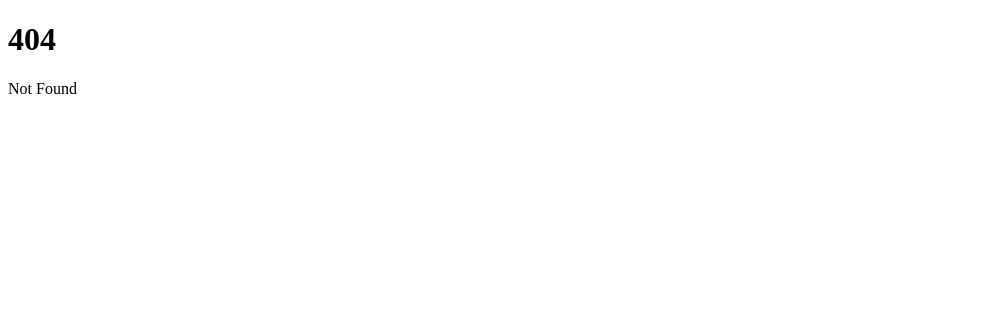
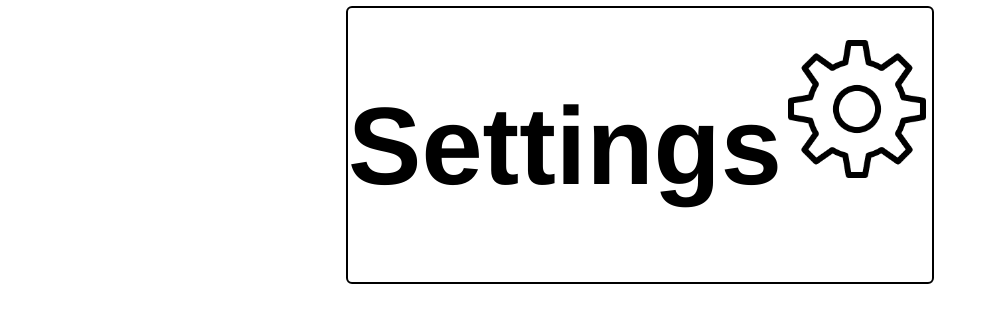
Before and after one commit to Soovier/JAWS-Uno, a SvelteKit app: page /Settings in a window 1280 px wide. Before the commit this address had no page. Shown: the top 322 px of the page, without its empty margins (0-989 px from the left). Built offline with nearby package versions, Linux system fonts and the light colour scheme.

Commit message:
Main Page done, Settings page in progress

```diff
--- /dev/null
+++ b/src/componets/main.svelte
@@ -0,0 +1,90 @@
+<script>
+  function makeGame() {
+    alert("GAME BEING MADE");
+  }
+</script>
+
+<body>
+  <div class="main-back">
+    <h1 class="title">Jaws-Uno-Game</h1>
+    <h3 class="title-display">Please Enter Your Game ID</h3>
+    <input class="ID-Enter" type="text" />
+  </div>
+
+  <div class="creator">
+    <button>
+      <a href="Settings">Create Game</a>
+    </button>
+    <button>Submit Game ID</button>
+  </div>
+</body>
+
+<style>
+  body {
+    background-color: rgb(143, 54, 54);
+  }
+
+  .creator {
+    display: flex;
+    align-items: flex-end;
+    justify-content: center;
+    gap: 2em;
+  }
+
+  .creator button {
+    margin-top: 15px;
+    min-width: 100px;
+    min-height: 25px;
+    font-size: 20px;
+    font-family: "Times New Roman", Times, serif;
+    font-weight: 400px;
+    transition: all 0.45s ease-in-out;
+  }
+
+  .creator button:hover {
+    background-color: rgb(60, 122, 60);
+    font-size: 30px;
+  }
+
+  a {
+    text-decoration: none;
+    color: black;
+  }
+
+  .main-back {
+    display: flex;
+    flex-direction: column;
+    justify-content: center;
+    align-items: center;
+    width: 100%;
+    height: 100%;
+  }
+
+  .ID-Enter {
+    border-radius: 50px;
+    outline: none;
+    text-decoration: none;
+    width: 25%;
+    height: 30px;
+  }
+
+  .title {
+    border-radius: 5px;
+    border: 10px;
+    font-size: 70px;
+    margin-top: 10px;
+    transition: all 1s ease-in-out;
+  }
+
+  .title-display {
+    margin-top: 200px;
+    font-size: 35px;
+    font-family: sans-serif;
+    color: beige;
+  }
+
+  .title:hover {
+    font-size: 80px;
+    color: white;
+  }
+</style>
--- /dev/null
+++ b/src/componets/settingpage.svelte
@@ -0,0 +1,46 @@
+<script>
+  import Gear from "$lib/Gear.png";
+</script>
+
+<div class="display rowz">
+  <div class="align">
+    <div class="title check">
+      <h1>Settings</h1>
+      <img class="Gear-Pic" src={Gear} alt="Gear" />
+    </div>
+  </div>
+</div>
+
+<style>
+  .display {
+    display: flex;
+    justify-content: center;
+    align-items: center;
+    flex-direction: column;
+  }
+
+  .Gear-Pic {
+    min-width: 150px;
+    max-height: 150px;
+    /* margin-top: 150; */
+  }
+
+  .check {
+    display: flex;
+    justify-content: center;
+    align-items: baseline;
+  }
+
+  .title {
+    font-size: 55px;
+    font-family: "Franklin Gothic Medium", "Arial Narrow", Arial, sans-serif;
+    outline: 2px solid;
+    border-radius: 4px;
+    transition: all 0.5s ease-in-out;
+  }
+
+  .title:hover {
+    font-size: 65px;
+    color: white;
+  }
+</style>
--- /dev/null
+++ b/src/routes/Settings/+page.svelte
@@ -0,0 +1,7 @@
+<script>
+  import Settingpage from "../../componets/settingpage.svelte";
+</script>
+
+<div>
+  <Settingpage />
+</div>
```
Also changed, not shown: src/routes/+page.svelte (+7 -2 lines), src/lib/Gear.png (added).
